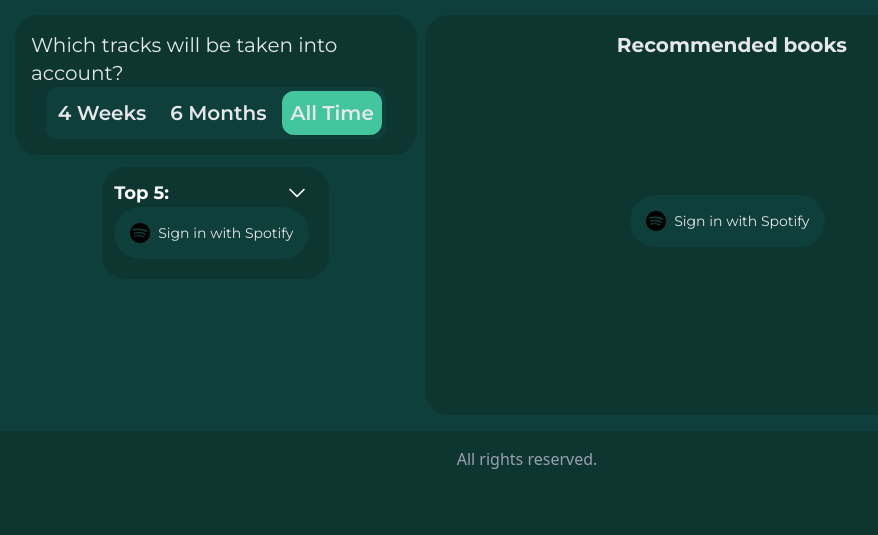
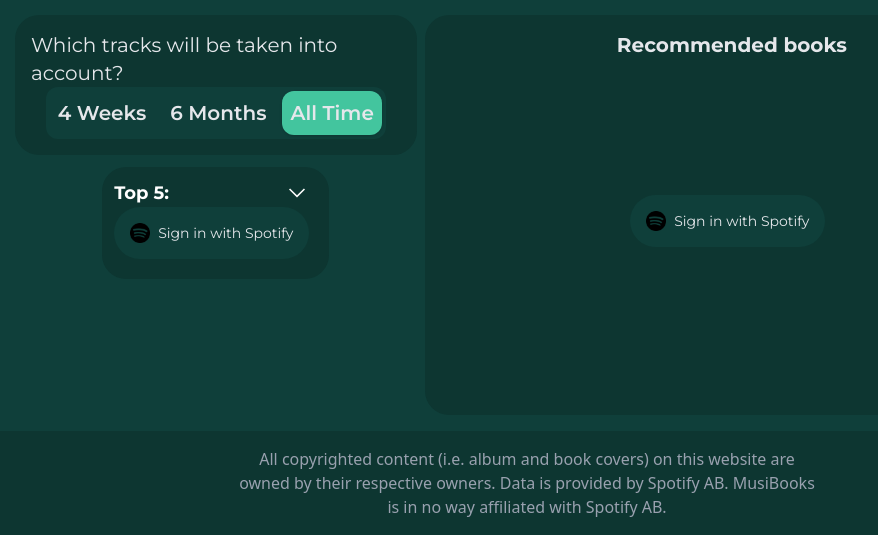
Before and after one commit to Mapriotiy/musibooks, a Django app: page / in a window 1280 px wide. Shown: the part 665-1200 px from the top of the page, without its empty margins (113-991 px from the left). Before the commit the page ends 1134 px from the top, so only its background shows below. Run offline with Django 5.2, Linux system fonts and the light colour scheme.

Commit message:
Footer changes

```diff
--- a/users/static/css/styles.css
+++ b/users/static/css/styles.css
@@ -250,6 +250,9 @@
   .mx-2 {
     margin-inline: calc(var(--spacing) * 2);
   }
+  .mx-20 {
+    margin-inline: calc(var(--spacing) * 20);
+  }
   .mx-auto {
     margin-inline: auto;
   }
@@ -418,17 +421,26 @@
   .max-w-1\/2 {
     max-width: calc(1/2 * 100%);
   }
+  .max-w-1\/3 {
+    max-width: calc(1/3 * 100%);
+  }
   .max-w-3xl {
     max-width: var(--container-3xl);
   }
   .max-w-\[100px\] {
     max-width: 100px;
   }
+  .max-w-\[vh33\] {
+    max-width: vh33;
+  }
   .max-w-full {
     max-width: 100%;
   }
   .max-w-screen-md {
     max-width: var(--breakpoint-md);
+  }
+  .max-w-xl {
+    max-width: var(--container-xl);
   }
   .min-w-full {
     min-width: 100%;
@@ -653,6 +665,9 @@
   }
   .px-6 {
     padding-inline: calc(var(--spacing) * 6);
+  }
+  .px-20 {
+    padding-inline: calc(var(--spacing) * 20);
   }
   .px-32 {
     padding-inline: calc(var(--spacing) * 32);
--- a/users/templates/partials/books.html
+++ b/users/templates/partials/books.html
@@ -69,7 +69,8 @@
                     <template x-if="book.cover_i">
                         <img class="relative z-10 mt-2 w-16 h-16 rounded"
                              :src="`https://covers.openlibrary.org/b/id/${book.cover_i}-S.jpg`"
-                             alt="Book cover">
+                             alt="Book cover"
+                                onerror="this.src='{% static "assets/book_ico.png" %}'">
                     </template>
                     <div class="relative z-10 flex flex-col gap-2 w-full">
                         <h2 class="text-lg font-semibold" x-text="book.title"></h2>
--- a/users/templates/partials/footer.html
+++ b/users/templates/partials/footer.html
@@ -1,4 +1,5 @@
 {% load static %}
-<footer class="grid justify-items-center max-w-full py-4 bg-[#0D3631]">
-        <p class="text-gray-400">All rights reserved. </p>
+<footer class="flex justify-center items-center max-w-full py-4 bg-[#0D3631]">
+        <p class="text-gray-400 max-w-xl text-center">All copyrighted content (i.e. album and book covers) on this website are owned by their respective owners.
+             Data is provided by Spotify AB. MusiBooks is in no way affiliated with Spotify AB. </p>
 </footer>
--- a/users/views.py
+++ b/users/views.py
@@ -61,29 +61,30 @@ def update_top_api(request):
 def books_api(request):
     if request.method == 'POST' and request.user.is_authenticated:
         try:
-            # data = json.loads(request.body)
-            # term = data.get('term', 'all_time')
-            # tracks = ''
-            # books = []
-            # private_data = get_user_private_data(request.user, term, 50)
-            # for track in private_data:
-            #     tracks += f" {track['name']} - {track['artists'][0]}; "
+            data = json.loads(request.body)
+            term = data.get('term', 'all_time')
+            tracks = ''
+            books = []
+            private_data = get_user_private_data(request.user, term, 25)
+            for track in private_data:
+                tracks += f" {track['name']} - {track['artists'][0]}; "
+
+            books_str = prompt_ai(
+                "Recommend me STRICTLY 5 POPULAR BOOK NAMES(NO AUTHOR NAMES IN OUTPUT) in JSON format(Example:\n"
+                '{"books": ["Book 1", "Book 2"]})'
+                f" Based on that user likes these tracks {tracks} BUT ALSO YOU SHOULD ADD SOME NEW GENRES FOR THINGS TO BE INTERESTING "
+                "NO EXTRA WORDS ALSO WRITE 1984 AS Nineteen eighty-four"
+            )
+            books = extract_json_from_text(books_str)
+
+            # debug mode
+            # txt = ['Nineteen eighty-four', 'Brave New World', 'The Catcher in the Rye', 'The Bell Jar',
+            #          'Fahrenheit 451']
             #
-            # books_str = prompt_ai(
-            #     "Recommend me STRICTLY 5 POPULAR(but you may add a little bit of new genres) BOOK NAMES(NO AUTHOR NAMES IN OUTPUT) in JSON format(Example:\n"
-            #     '{"books": ["Book 1", "Book 2"]})'
-            #     f" Based on that user likes these tracks {tracks} "
-            #     "NO EXTRA WORDS ALSO WRITE 1984 AS Nineteen eighty-four"
-            # )
-            # books = extract_json_from_text(books_str)
-
-            txt = ['Nineteen eighty-four', 'Brave New World', 'The Catcher in the Rye', 'The Bell Jar',
-                     'Fahrenheit 451']
-
-            data = {'books': txt}
-
-            books = data
-            print(books)
+            # data = {'books': txt}
+            #
+            # books = data
+            # print(books)
             return JsonResponse(books, safe=False)
 
         except Exception as e:
```
